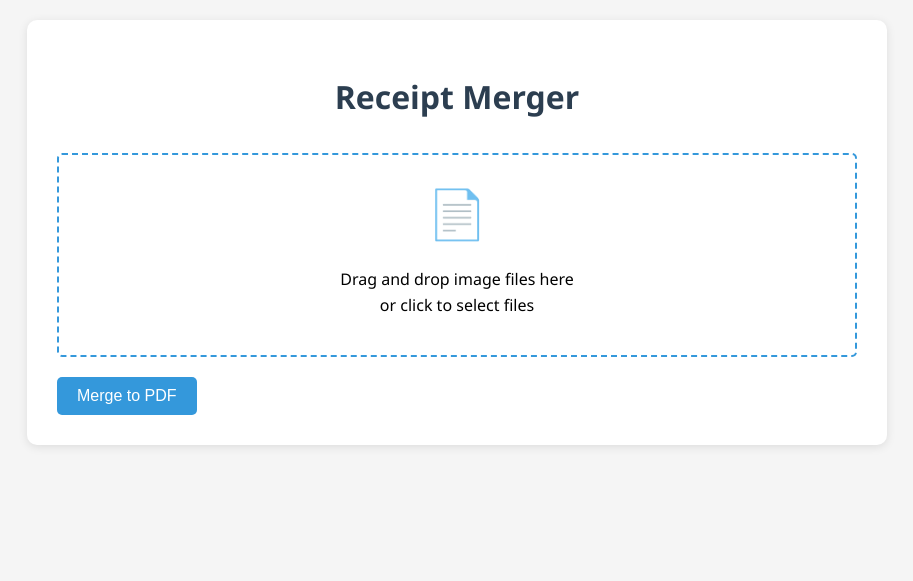
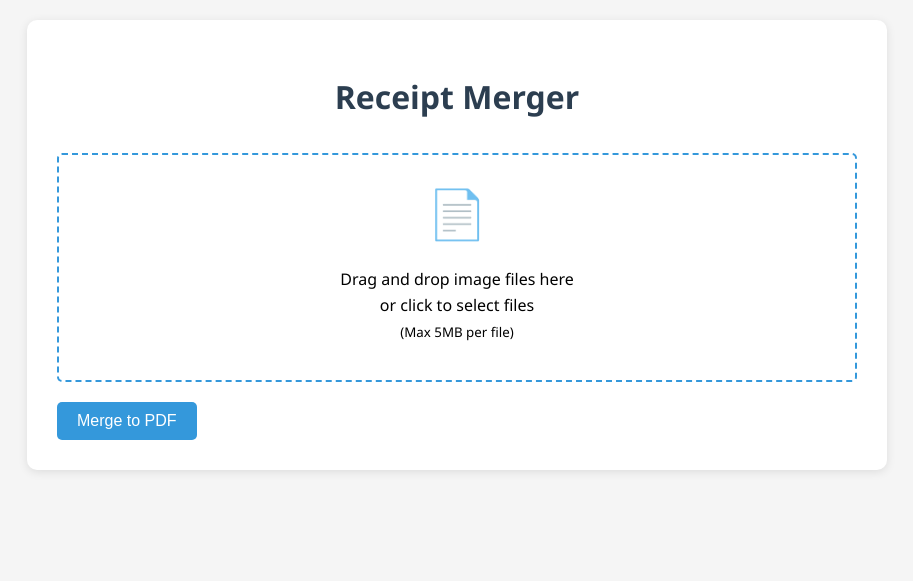
Before and after one commit to gbayes/receipt-tool, a Flask app: page / in a window 1280 px wide. Shown: the top 581 px of the page, without its empty margins (183-1096 px from the left). Run offline with Flask 3, Linux system fonts and the light colour scheme; some libraries are stand-ins or nearby versions.

Commit message:
Add client-side file validation and improve error handling

```diff
--- a/templates/index.html
+++ b/templates/index.html
@@ -128,11 +128,23 @@
             0% { transform: rotate(0deg); }
             100% { transform: rotate(360deg); }
         }
+
+        .error-message {
+            color: #dc3545;
+            background-color: #f8d7da;
+            border: 1px solid #f5c6cb;
+            padding: 10px;
+            margin: 10px 0;
+            border-radius: 4px;
+            display: none;
+        }
     </style>
 </head>
 <body>
     <div class="container">
         <h1>Receipt Merger</h1>
+
+        <div id="errorMessage" class="error-message"></div>
 
         {% with messages = get_flashed_messages() %}
             {% if messages %}
@@ -147,7 +159,7 @@
         <form id="uploadForm" action="{{ url_for('upload_files') }}" method="post" enctype="multipart/form-data">
             <div class="upload-area" id="dropZone">
                 <div class="upload-icon">📄</div>
-                <p>Drag and drop image files here<br>or click to select files</p>
+                <p>Drag and drop image files here<br>or click to select files<br><small>(Max 5MB per file)</small></p>
                 <input type="file" id="fileInput" name="files[]" multiple accept=".png,.jpg,.jpeg,.tiff,.bmp" style="display: none;">
             </div>
 
@@ -163,11 +175,36 @@
     </div>
 
     <script>
+        const MAX_FILE_SIZE = 5 * 1024 * 1024; // 5MB in bytes
         const dropZone = document.getElementById('dropZone');
         const fileInput = document.getElementById('fileInput');
         const fileList = document.getElementById('fileList');
         const uploadForm = document.getElementById('uploadForm');
         const loading = document.getElementById('loading');
+        const errorMessage = document.getElementById('errorMessage');
+
+        function showError(message) {
+            errorMessage.textContent = message;
+            errorMessage.style.display = 'block';
+            setTimeout(() => {
+                errorMessage.style.display = 'none';
+            }, 5000);
+        }
+
+        function validateFile(file) {
+            if (file.size > MAX_FILE_SIZE) {
+                showError(`File "${file.name}" is too large. Maximum size is 5MB.`);
+                return false;
+            }
+
+            const allowedTypes = ['image/png', 'image/jpeg', 'image/tiff', 'image/bmp'];
+            if (!allowedTypes.includes(file.type)) {
+                showError(`File "${file.name}" is not a supported image type.`);
+                return false;
+            }
+
+            return true;
+        }
 
         // Handle drag and drop
         dropZone.addEventListener('dragover', (e) => {
@@ -185,15 +222,14 @@
             e.stopPropagation();
             dropZone.classList.remove('dragover');
 
-            // Create a new FileList from the dropped files
-            const dt = new DataTransfer();
-            Array.from(e.dataTransfer.files).forEach(file => {
-                dt.items.add(file);
-            });
+            const validFiles = Array.from(e.dataTransfer.files).filter(validateFile);
 
-            // Set the files to the input
-            fileInput.files = dt.files;
-            handleFiles(fileInput.files);
+            if (validFiles.length > 0) {
+                const dt = new DataTransfer();
+                validFiles.forEach(file => dt.items.add(file));
+                fileInput.files = dt.files;
+                handleFiles(fileInput.files);
+            }
         });
 
         // Handle click to upload
@@ -202,7 +238,14 @@
         });
 
         fileInput.addEventListener('change', () => {
-            handleFiles(fileInput.files);
+            const validFiles = Array.from(fileInput.files).filter(validateFile);
+
+            if (validFiles.length > 0) {
+                const dt = new DataTransfer();
+                validFiles.forEach(file => dt.items.add(file));
+                fileInput.files = dt.files;
+                handleFiles(fileInput.files);
+            }
         });
 
         function handleFiles(files) {
@@ -211,7 +254,7 @@
                 const li = document.createElement('li');
                 li.className = 'file-item';
                 li.innerHTML = `
-                    <span>${file.name}</span>
+                    <span>${file.name} (${(file.size / (1024 * 1024)).toFixed(1)}MB)</span>
                     <span class="remove-file" data-name="${file.name}">✕</span>
                 `;
                 fileList.appendChild(li);
@@ -223,28 +266,58 @@
                     const fileName = e.target.dataset.name;
                     const dt = new DataTransfer();
 
-                    // Copy all files except the removed one
                     Array.from(fileInput.files).forEach(file => {
                         if (file.name !== fileName) {
                             dt.items.add(file);
                         }
                     });
 
-                    // Update the file input
                     fileInput.files = dt.files;
                     handleFiles(fileInput.files);
                 });
             });
         }
 
-        // Show loading spinner during form submission
-        uploadForm.addEventListener('submit', (e) => {
+        // Form submission
+        uploadForm.addEventListener('submit', async (e) => {
+            e.preventDefault();
+
             if (fileInput.files.length === 0) {
-                e.preventDefault();
-                alert('Please select at least one file.');
+                showError('Please select at least one file.');
                 return;
             }
+
             loading.style.display = 'block';
+
+            try {
+                const formData = new FormData(uploadForm);
+                const response = await fetch(uploadForm.action, {
+                    method: 'POST',
+                    body: formData
+                });
+
+                if (response.ok) {
+                    const blob = await response.blob();
+                    const url = window.URL.createObjectURL(blob);
+                    const a = document.createElement('a');
+                    a.href = url;
+                    a.download = 'merged_receipts.pdf';
+                    document.body.appendChild(a);
+                    a.click();
+                    window.URL.revokeObjectURL(url);
+                    document.body.removeChild(a);
+
+                    // Clear the form
+                    fileInput.value = '';
+                    fileList.innerHTML = '';
+                } else {
+                    throw new Error(`Server returned ${response.status}: ${response.statusText}`);
+                }
+            } catch (error) {
+                showError(`Error: ${error.message}`);
+            } finally {
+                loading.style.display = 'none';
+            }
         });
     </script>
 </body>
```
